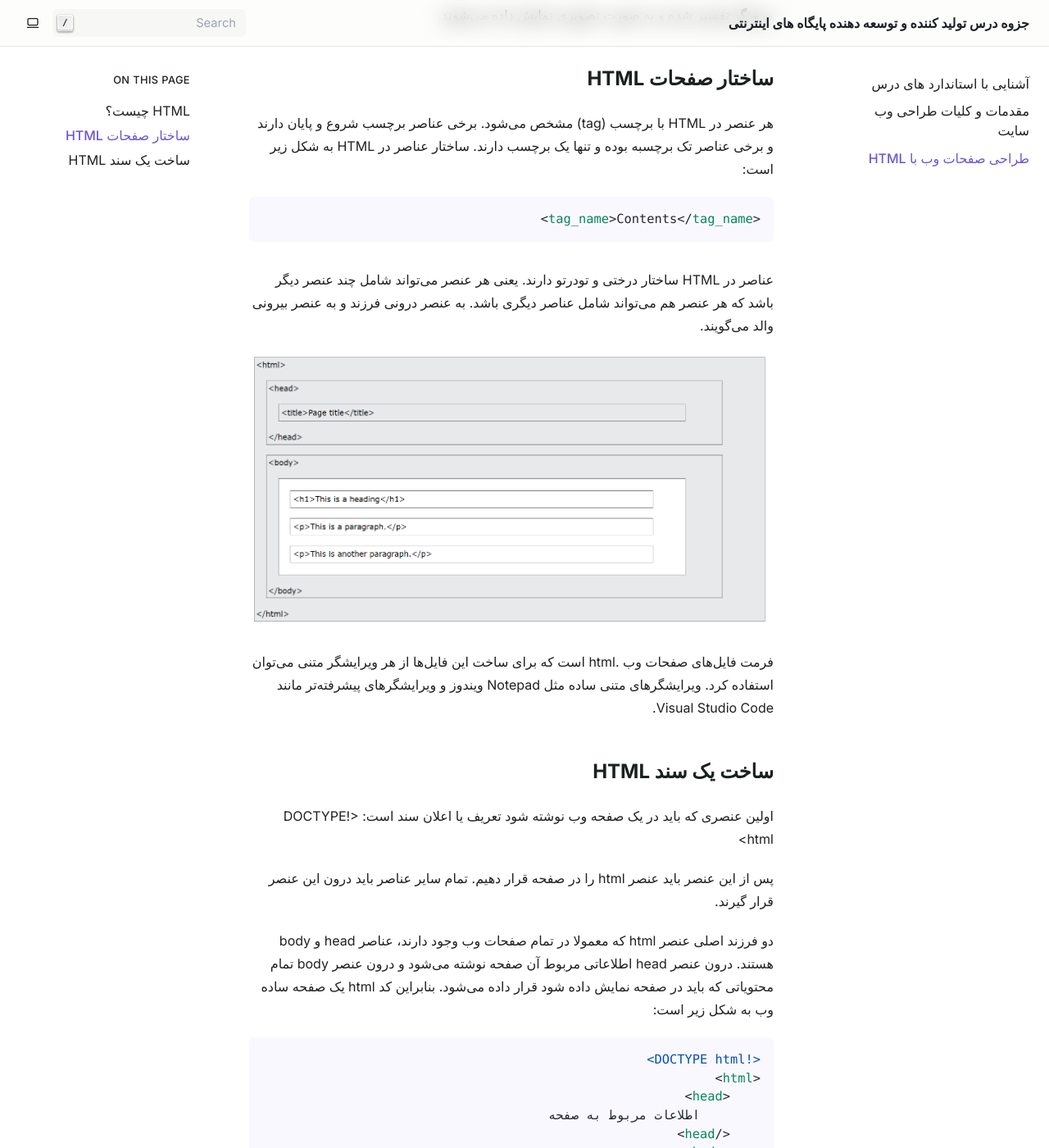
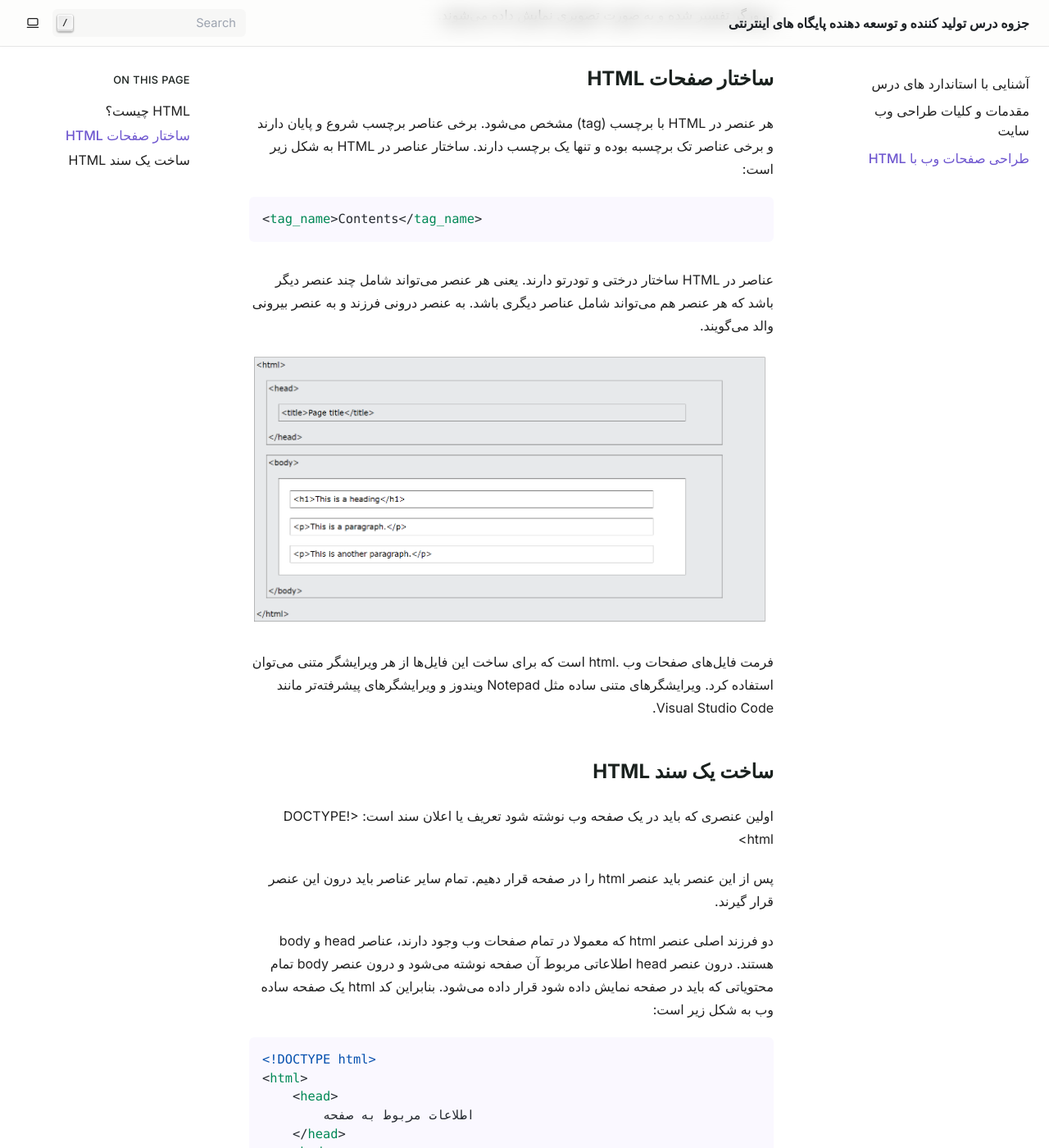
Before and after one commit to infinite41i/jozve11-KD-web, a Sphinx documentation site: the page built from docs/source/html.rst, in a window 1280 px wide and 1400 px high, scrolled down 340 px. Shown: the whole window at 82% size. Built offline with Sphinx 7.4.7, drawn with Linux system fonts in a browser that asks for light colours.

Commit message:
fix rtl for notranslate tags

```diff
--- a/docs/source/static/css/fa.css
+++ b/docs/source/static/css/fa.css
@@ -6,3 +6,7 @@ html, body{
     right: unset;
     left: 0;
 }
+
+.notranslate {
+    direction: ltr;
+}
```
